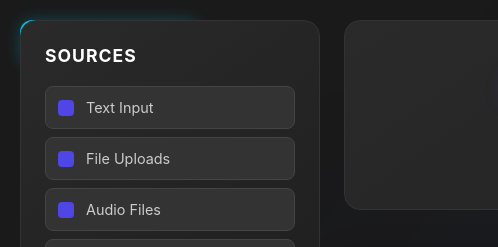
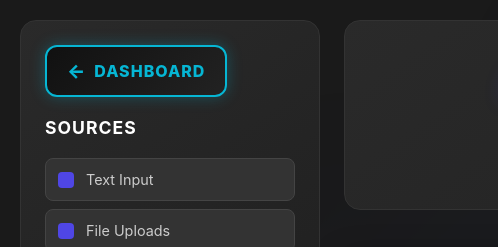
Before and after one commit to PaarthD10Dev/flashcard-ai, a website: page index.html in a window 1280 px wide. Shown: the top 247 px of the page, 0-498 px from the left. Drawn offline with Linux system fonts and the light colour scheme.

Commit message:
Add back arrow to dashboard

```diff
--- a/index.html
+++ b/index.html
@@ -139,9 +139,9 @@
     }
 
     .back-to-dashboard {
-      position: absolute;
-      top: 20px;
-      left: 20px;
+      display: flex;
+      align-items: center;
+      gap: 8px;
       background: linear-gradient(135deg, #111111, #222222);
       color: #06b6d4;
       border: 2px solid #06b6d4;
@@ -155,6 +155,9 @@
       text-transform: uppercase;
       letter-spacing: 1px;
       box-shadow: 0 0 15px rgba(6, 182, 212, 0.3);
+      text-decoration: none;
+      margin-bottom: 20px;
+      width: fit-content;
     }
 
     .back-to-dashboard:hover {
@@ -164,6 +167,14 @@
       transform: translateY(-2px);
     }
 
+    .back-arrow {
+      font-size: 1.2rem;
+      transition: transform 0.3s ease;
+    }
+
+    .back-to-dashboard:hover .back-arrow {
+      transform: translateX(-3px);
+    }
     .gemini-logo {
       width: 20px;
       height: 20px;
@@ -583,12 +594,12 @@
   </style>
 </head>
 <body>
-  <button class="back-to-dashboard" onclick="window.location.href='dashboard.html'">
-    ← Dashboard
-  </button>
-
   <div class="main-layout">
     <div class="sidebar">
+      <a href="dashboard.html" class="back-to-dashboard">
+        <span class="back-arrow">←</span>
+        Dashboard
+      </a>
       <h3>Sources</h3>
       <div class="source-item">
         <div class="source-icon"></div>
```
